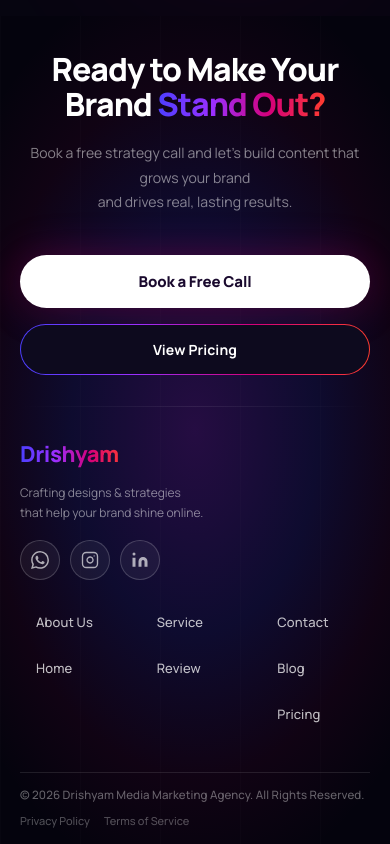
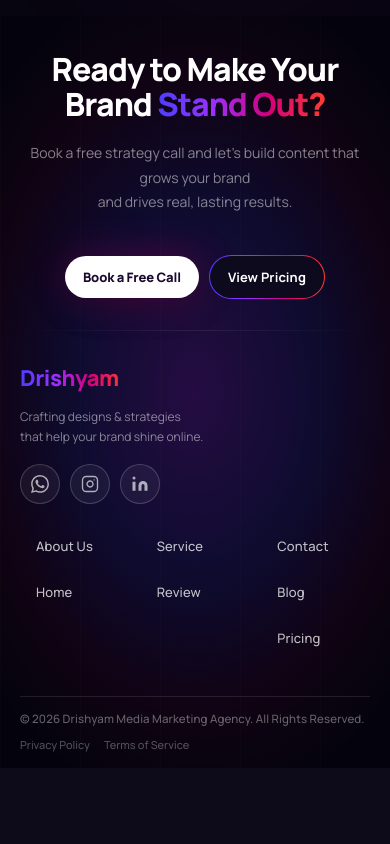
Before and after one commit to abhi-drishyam/drishyammedianext, a Next.js app: page / in a window 390 px wide. Shown: the part 7576-8420 px from the top of the page. After the commit the page ends 8344 px from the top, so only its background shows below. Built offline with nearby package versions, Linux system fonts and the light colour scheme.

Commit message:
footer cta

```diff
--- a/app/globals.css
+++ b/app/globals.css
@@ -615,6 +615,10 @@
   .cta-strip-actions .btn-secondary { width: 100%; justify-content: center; }
   .footer-section .cta-strip { padding: 36px 20px 32px; }
   .footer-section .cta-strip::after { left: 20px; right: 20px; }
+  /* Keep footer CTA buttons side-by-side on mobile */
+  .footer-section .cta-strip-actions { flex-direction: row; width: auto; gap: 10px; }
+  .footer-section .cta-strip-actions .btn-primary,
+  .footer-section .cta-strip-actions .btn-secondary { width: auto; font-size: 13px; padding: 12px 18px; }
 }
 
 
```
